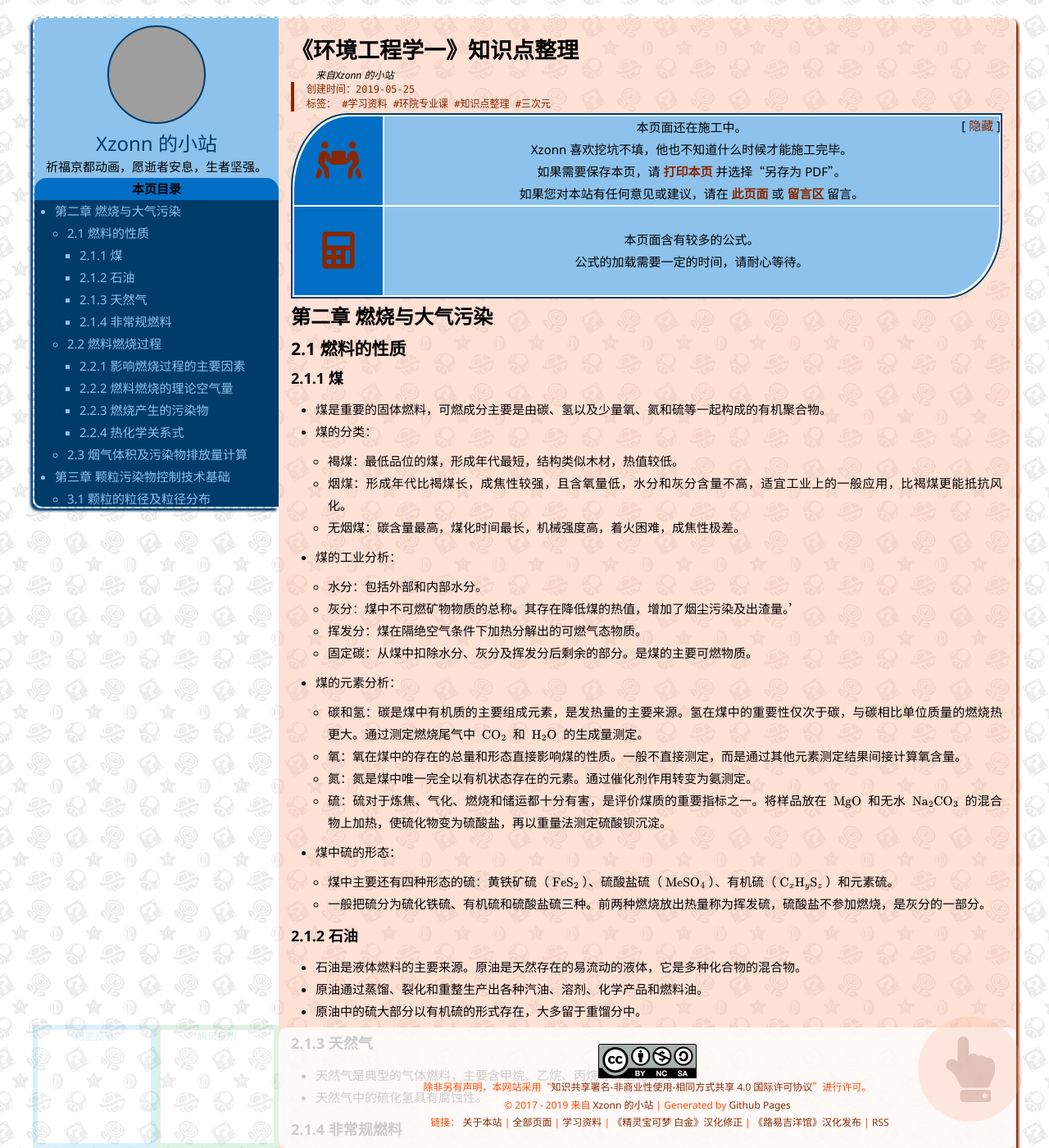
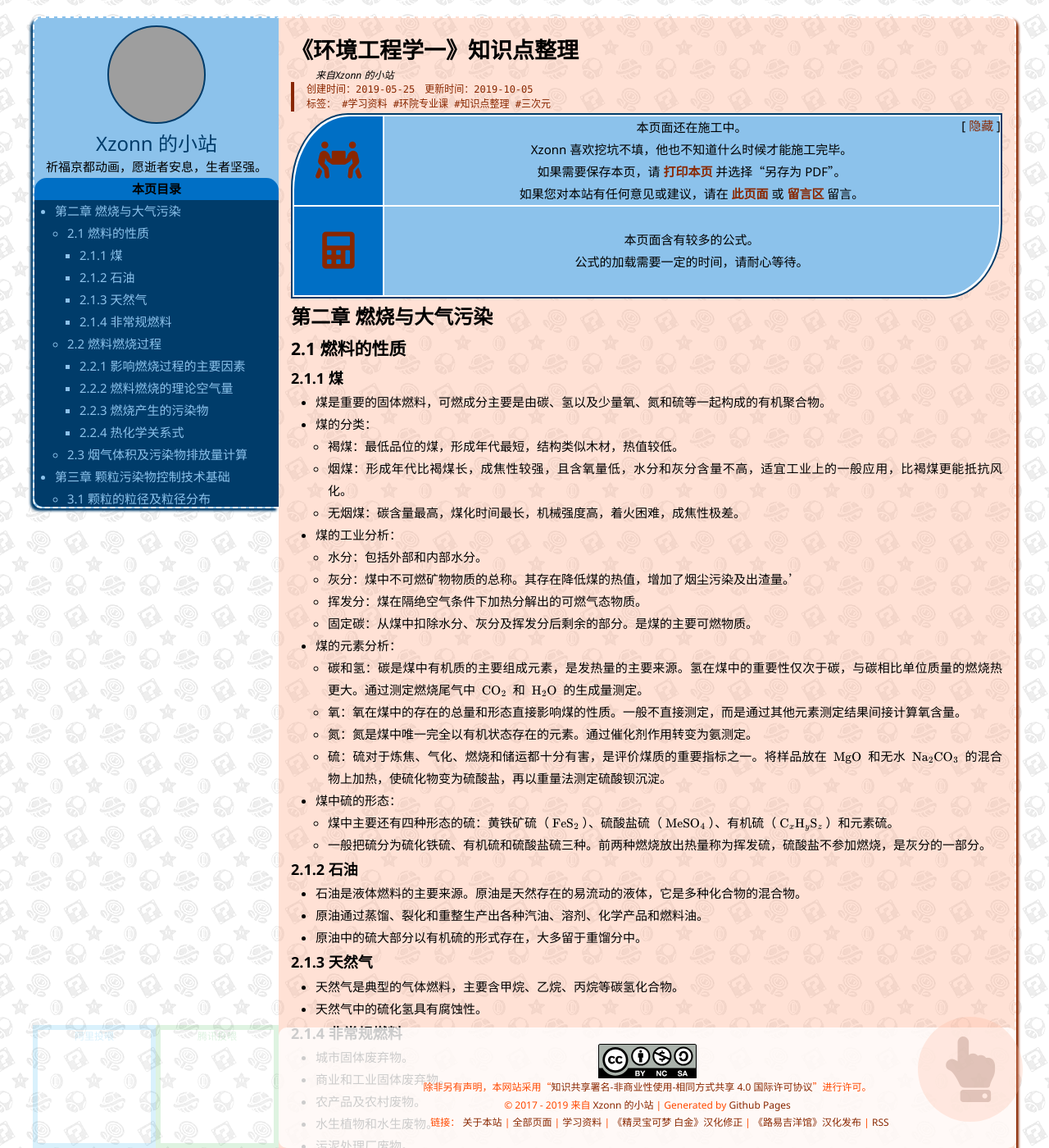
Before and after one commit to Xzonn/xzonn.github.io, a Jekyll site: the page built from _posts/2019-05-25-Environmental-Engineering-I-Notes.md, in a window 1280 px wide and 1400 px high. Shown: the whole window at 82% size. Built offline with Jekyll 4.4.1, drawn with Linux system fonts in a browser that asks for light colours; nearby versions of some CDN libraries; formulas are drawn with MathJax 3; comment, search, counter and statistics services are not loaded; grey boxes are pictures that could not be loaded.

Commit message:
2019-10-05

```diff
--- a/_posts/2019-05-25-Environmental-Engineering-I-Notes.md
+++ b/_posts/2019-05-25-Environmental-Engineering-I-Notes.md
@@ -3,6 +3,7 @@
 title: 《环境工程学一》知识点整理
 infoBox: incomplete formula
 tags: 学习资料 环院专业课 知识点整理 三次元
+update: 2019-10-05
 ---
 ## 第二章 燃烧与大气污染
 ### 2.1 燃料的性质
@@ -294,7 +295,7 @@
 - 机械除尘器通常指利用质量力（重力、惯性力和离心力等）的作用使颗粒物与气流分离的装置。
 
 #### 4.1.1 重力沉降室
-![简单的重力沉降室](https://i.imgur.com/EX3MFaQ.png)
+![简单的重力沉降室](https://s2.ax1x.com/2019/10/05/uso6P0.png)
 
 - 重力沉降室是通过重力作用使尘粒从气流中沉降分离的除尘装置。含尘气流进入重力沉降室后，由于扩大了流动截面积而使气体流速大大降低，使较重颗粒在重力作用下缓慢向灰斗沉降。
 - 层流式重力沉降室：
@@ -325,7 +326,7 @@
   - 一般只用于多级除尘中的第一级除尘。
 
 #### 4.1.3 旋风除尘器
-![普通旋风除尘器的结构及内部气流](https://i.imgur.com/bY7v5Mt.png)
+![普通旋风除尘器的结构及内部气流](https://s2.ax1x.com/2019/10/05/usog2T.png)
 
 - 旋风除尘器是利用旋转气流产生的离心力使尘粒从气流中分离的装置，具有结构简单、应用广泛、种类繁多等特点。
 - 气流与尘粒的运动：
--- a/css/main.css
+++ b/css/main.css
@@ -76,7 +76,7 @@
     transition: all 0.3s ease-out;
 }
 
-#content ul, #content ol, dl, #content table, pre, figure {
+#content table, pre, figure {
     margin: 0.6rem auto;
 }
 
@@ -1448,22 +1448,22 @@
 /* 字体名定义 */
 @font-face {
     font-family: "HeiTi";
-    src: local("Noto Sans CJK SC"), local("Source Han Sans CN Regular"), local("Source Han Sans"), local("Microsoft Yahei"), local(Simhei), local(sans-serif);
+    src: local("Noto Sans CJK SC"), local("Source Han Sans CN Regular"), local("Source Han Sans"), local("Microsoft Yahei"), local(Simhei);
 }
 
 @font-face {
     font-family: "HeiTi Print";
-    src: local("FZHei-B01"), local(Simhei), local(sans-serif);
+    src: local("FZHei-B01"), local(Simhei);
 }
 
 @font-face {
     font-family: "SongTi";
-    src: local("Noto Serif CJK SC"), local("Source Han Serif CN"), local("Source Han Serif"), local(Simsun), local(serif);
+    src: local("Noto Serif CJK SC"), local("Source Han Serif CN"), local("Source Han Serif"), local(Simsun);
 }
 
 @font-face {
     font-family: "SongTi Print";
-    src: local("FZShuSong-Z01"), local(Simsun), local(serif);
+    src: local("FZShuSong-Z01"), local(Simsun);
 }
 
 /* 标点符号 */
```
